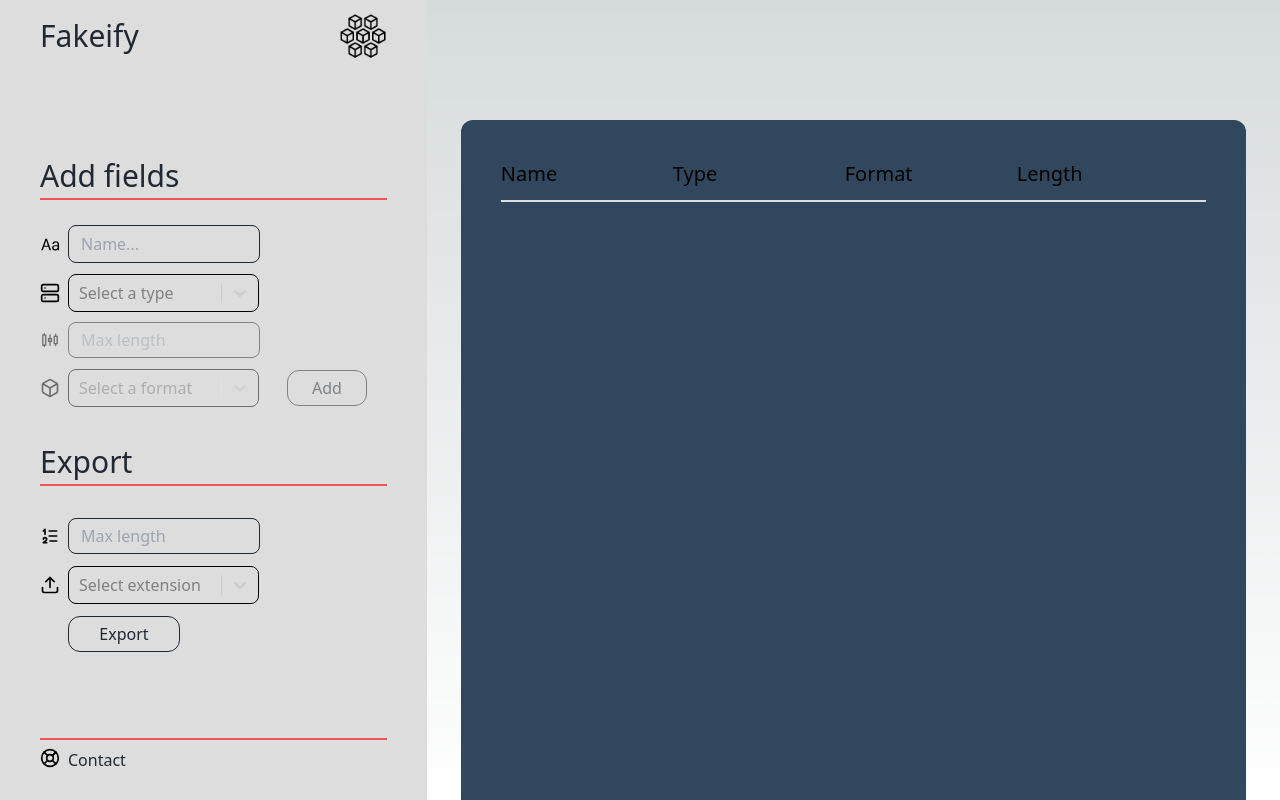
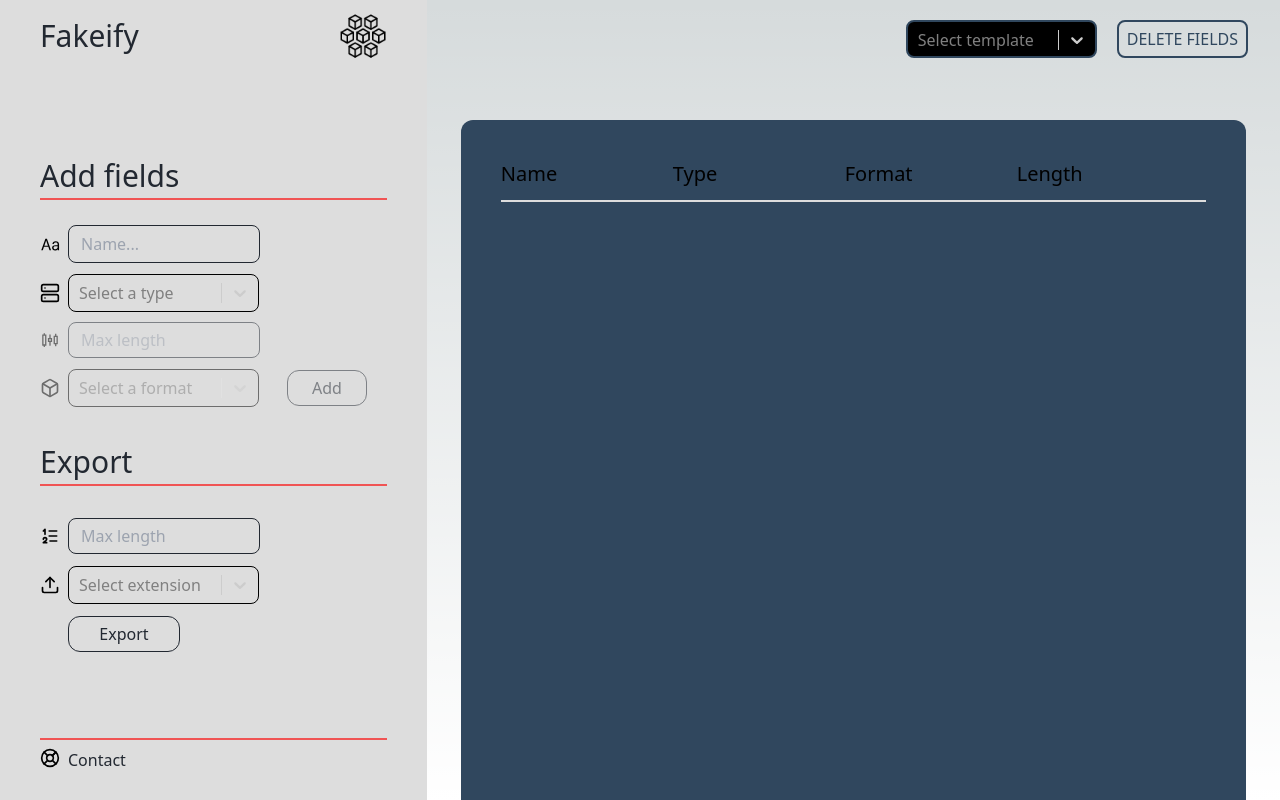
Before and after one commit to Ph-lo/Fakeify, a Next.js app in the folder app/: page / in a window 1280 px wide. Both pictures are taken after a click on the button "Get started!". Built offline with nearby package versions, Linux system fonts and the light colour scheme.

Commit message:
App: fields CRUD & template added

```diff
--- a/app/components/DisplayFields.tsx
+++ b/app/components/DisplayFields.tsx
@@ -6,17 +6,17 @@ import Link from "next/link";
 import Select from "react-select";
 import { MdDragIndicator } from "react-icons/md";
 import { TiDeleteOutline } from "react-icons/ti";
+import { useRouter } from "next/router";
 
 interface FieldProps {
   name: string;
-  type: {value: string, label: string};
+  type: { value: string; label: string };
   maxLen?: number;
-  format?: {value: string, label: string};
+  format?: { value: string; label: string };
 }
 
 interface Props {
   fields: FieldProps[];
-  setData: (data: any) => void;
 }
 
 const TYPES = [
@@ -66,15 +66,18 @@ const TYPES = [
   },
 ];
 
+export const DisplayFields = ({ state, setState }: any) => {
+  //const [state, setState] = useState<any>([]);
+  const router = useRouter();
 
-export const DisplayFields = ({ fields, setData }: Props) => {
-  const [state, setState] = useState<any>(fields);
-
-  useEffect(() => {
-    setState(fields);
-    setData(fields);
-  },[fields])
-  console.log(state)
+  // useEffect(() => {
+  //   if (router?.query?.field) {
+  //     //@ts-ignore
+  //     setState([...state, JSON.parse(router.query?.field)]);
+  //     router.push({ query: {} });
+  //   }
+  // }, [router?.query]);
+  console.log(state);
 
   return (
     <motion.div
@@ -92,8 +95,14 @@ export const DisplayFields = ({ fields, setData }: Props) => {
           <div className="w-20" />
         </header>
         <div className="mt-10">
-          {fields?.map((row: any, index: number) => (
-            <FieldsRow key={`field-${index}`} row={row} index={index} fields={fields} setState={setState} />
+          {state?.map((row: any, index: number) => (
+            <FieldsRow
+              key={`field-${index}`}
+              row={row}
+              index={index}
+              state={state}
+              setState={setState}
+            />
           ))}
         </div>
       </div>
@@ -101,37 +110,46 @@ export const DisplayFields = ({ fields, setData }: Props) => {
   );
 };
 
-const FieldsRow = ({ row, index, fields, setState }: any) => {
+const FieldsRow = ({ row, index, state, setState }: any) => {
   //console.log(index);
   return (
     <div className="flex my-3 px-10 space-x-5">
       <div className="w-full">
-        <p className="bg-primary text-secondary rounded-lg h-9 text-center max-w-[190px] flex justify-center items-center">{row?.name}</p>
+        <p className="bg-primary text-secondary rounded-lg h-9 text-center max-w-[190px] flex justify-center items-center">
+          {row?.name}
+        </p>
       </div>
       <div className="w-full">
-        <p className="bg-primary text-secondary rounded-lg h-9 max-w-[190px] flex justify-center items-center">{row?.type?.label}</p>
+        <p className="bg-primary text-secondary rounded-lg h-9 max-w-[190px] flex justify-center items-center">
+          {row?.type?.label}
+        </p>
       </div>
       <div className="w-full">
         {row?.format ? (
-          <p className="bg-primary text-secondary rounded-lg h-9 text-center max-w-[190px] flex justify-center items-center">{row?.format?.label}</p>
+          <p className="bg-primary text-secondary rounded-lg h-9 text-center max-w-[190px] flex justify-center items-center">
+            {row?.format?.label}
+          </p>
         ) : (
           <div className="h-10 w-full max-w-[191px] bg-secondary rounded-lg opacity-40"></div>
         )}
       </div>
       <div className="w-full">
         {row?.maxLength ? (
-          <p className="bg-primary text-secondary rounded-lg h-9 text-center max-w-[190px] flex justify-center items-center">{row?.maxLength}</p>
+          <p className="bg-primary text-secondary rounded-lg h-9 text-center max-w-[190px] flex justify-center items-center">
+            {row?.maxLength}
+          </p>
         ) : (
           <div className="h-10 w-full max-w-[191px] bg-secondary rounded-lg opacity-40"></div>
         )}
       </div>
-      <div className="w-20">
+      <div className="w-20 flex items-center">
         <TiDeleteOutline
-          className="cursor-pointer"
+          size={22}
+          className="cursor-pointer hover:text-secondary transition-colors ease-in-out duration-200"
           onClick={() => {
-            fields.splice(index, 1);
-            console.log(fields);
-            setState(fields);
+            let tmpState = [...state];
+            tmpState.splice(index, 1);
+            setState(tmpState);
           }}
         />
       </div>
--- a/app/pages/FormPage.tsx
+++ b/app/pages/FormPage.tsx
@@ -1,17 +1,108 @@
 import { AnimatePresence, motion } from "framer-motion";
 import { DisplayFields } from "../components/DisplayFields";
+import { useRouter } from "next/router";
+import { useEffect, useState } from "react";
+import Select from "react-select";
+import { userTemplate } from "../public/userTemplate";
 
 export const FormPage = ({ isHome, setIsHome, data, setData }: any) => {
+  const router = useRouter();
+  const [state, setState] = useState<any>([]);
+  const [template, setTemplate] = useState<any>();
 
+  const theme = (theme: any) => ({
+    ...theme,
+    borderRadius: 0,
+    colors: {
+      ...theme.colors,
+      primary25: "#DDDDDD",
+      primary: "#30475E",
+    },
+  });
+
+  const customStyle = {
+    control: (base: any) => ({
+      ...base,
+      borderColor: "#30475E",
+      borderWidth: "2px",
+      borderRadius: "8px",
+      backgroundColor: "black",
+      // This line disable the blue border
+      boxShadow: "none",
+      height: "15px",
+      width: "191px",
+      "&:hover": {
+        borderColor: "#DDDDDD",
+        opacity: "80",
+      },
+    }),
+    option: (provided: any, state: any) => ({
+      ...provided,
+      color: state?.isSelected ? "white" : "black",
+    }),
+    singleValue: (provided: any) => ({
+      ...provided,
+      color: "#DDDDDD",
+    }),
+  };
+
+  const handleTemplate = () => {
+    if (template?.value !== "") {
+      if (template?.value === "user") {
+        setState(userTemplate);
+        setTemplate([]);
+      }
+    }
+  };
+
+  useEffect(() => {
+    if (router?.query?.field) {
+      //@ts-ignore
+      setState([...state, JSON.parse(router.query?.field)]);
+      router.push({ query: {} });
+    }
+  }, [router?.query]);
   return (
     <motion.div
       key="form-page"
-      className="h-full"
+      className="relative h-full"
       animate={{ opacity: 1 }}
       initial={{ opacity: 0 }}
       //transition={{ duration: 0.3, delay: 0 }}
     >
-      <div className="relative h-full pt-8">
+      <div className="zIndex absolute w-full flex justify-end px-8 mt-5">
+        {template?.value && template?.value !== "" && (
+          <button
+            className="border-2 border-appBlue h-[38px] text-appBlue mr-5 px-2 font-bold text-lg rounded-lg hover:text-primary hover:border-primary hover:opacity-70 ease-in-out duration-300"
+            onClick={() => {
+              handleTemplate();
+            }}
+          >
+            &#x2713;
+          </button>
+        )}
+        <Select
+          placeholder="Select template"
+          className="mr-5"
+          options={[{ label: "User", value: "user" }]}
+          theme={theme}
+          value={template}
+          onChange={(e) => setTemplate(e)}
+          styles={customStyle}
+        />
+        <button
+          className="border-2 border-appBlue text-appBlue py-1 px-2 rounded-lg hover:text-primary hover:border-primary hover:opacity-70 ease-in-out duration-300"
+          onClick={() => {
+            if (state?.length > 0) {
+              if (confirm("Are you sure you want to delete all the fields ?"))
+                setState([]);
+            }
+          }}
+        >
+          DELETE FIELDS
+        </button>
+      </div>
+      <div className="relative h-full">
         <AnimatePresence>
           <motion.div
             key="form-tab"
@@ -21,7 +112,7 @@ export const FormPage = ({ isHome, setIsHome, data, setData }: any) => {
             transition={{ duration: 0.3, delay: 0 }}
           >
             <div className="bg-appBlue rounded-t-xl h-full w-full">
-              <DisplayFields fields={data} setData={setData} />
+              <DisplayFields state={state} setState={setState} />
             </div>
           </motion.div>
         </AnimatePresence>
--- /dev/null
+++ b/app/public/userTemplate.tsx
@@ -0,0 +1,42 @@
+export const userTemplate = [
+  {
+    name: "id",
+    type: { label: "id - string", value: "stringId" },
+    maxLength: 11,
+  },
+  {
+    name: "firstname",
+    type: { label: "Firstname", value: "firstname" },
+  },
+  {
+    name: "lastname",
+    type: { label: "Lastname", value: "lastname" },
+  },
+  {
+    name: "email",
+    type: { label: "Email", value: "email" },
+  },
+  {
+    name: "phone",
+    type: { label: "Phone number", value: "phone" },
+    format: { label: "UK", value: "uk" },
+  },
+  {
+    name: "address",
+    type: { label: "Full address", value: "fullAddress" },
+  },
+  {
+    name: "date_of_birth",
+    type: { label: "Date", value: "date" },
+    format: { label: "DD/MM/YYYY", value: "DD/MM/YYYY" },
+  },
+  {
+    name: "short_description",
+    type: { label: "Paragraph", value: "paragraph" },
+  },
+  {
+    name: "description",
+    type: { label: "Paragraphs", value: "paragraphs" },
+    maxLength: 5,
+  },
+];
--- a/app/styles/globals.css
+++ b/app/styles/globals.css
@@ -116,3 +116,7 @@ a {
 .home-btn {
   z-index: 100 !important;
 }
+
+.zIndex {
+  z-index: 100;
+}
```
Also changed, not shown: app/components/SideMenu.tsx (+82 -41 lines).
